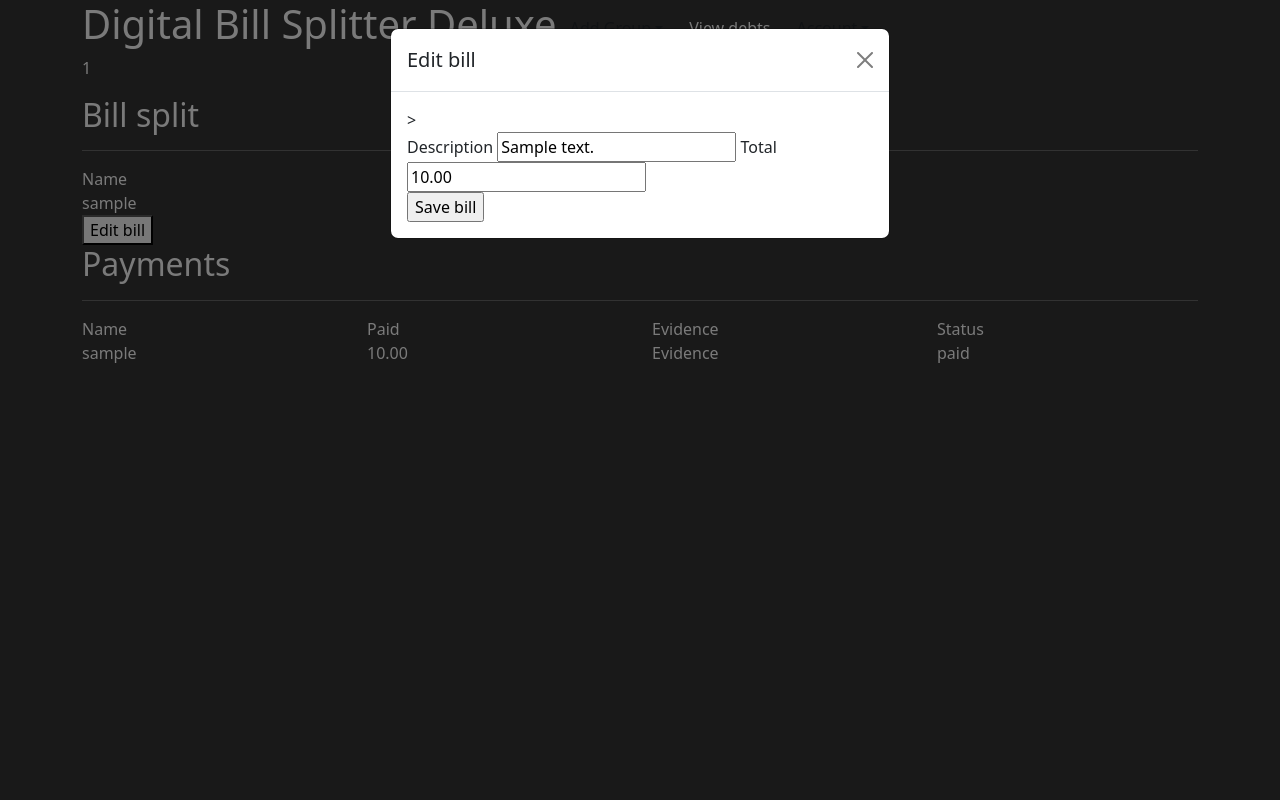
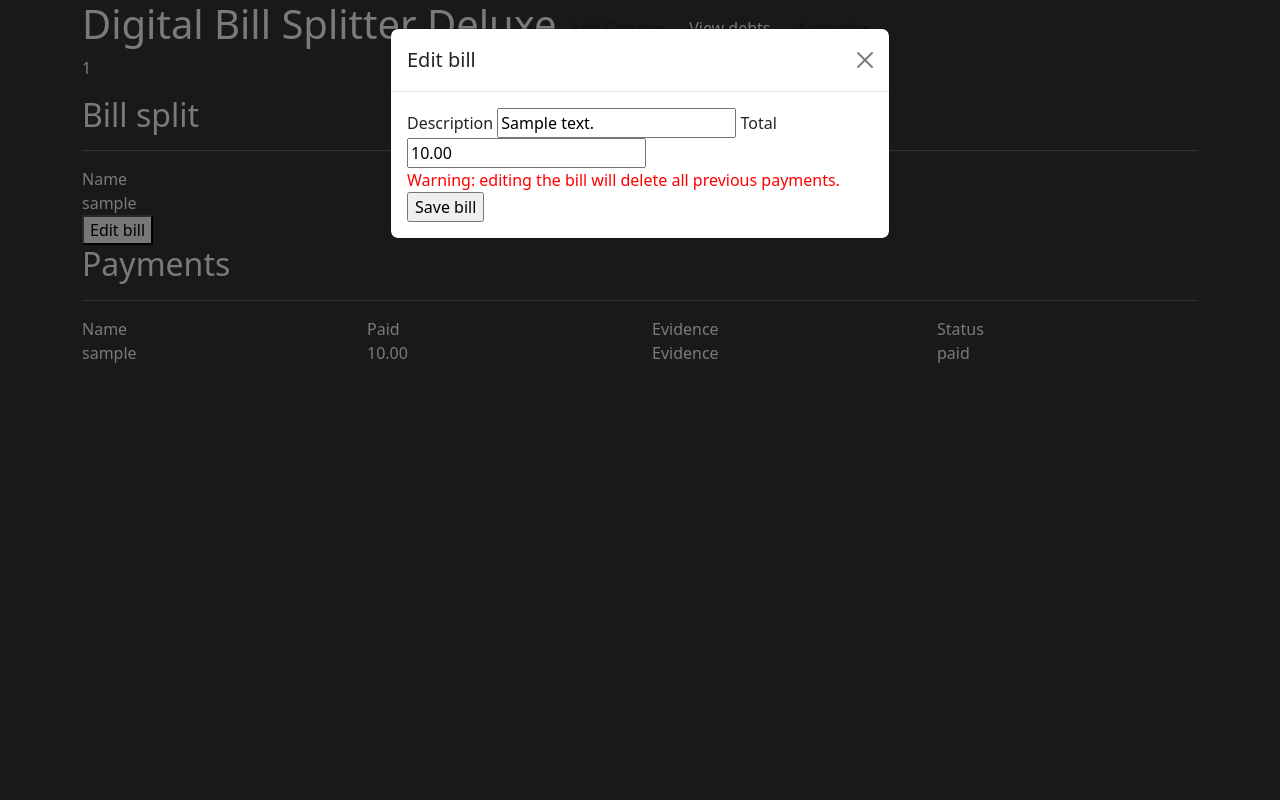
Before and after one commit to jamieabw/cs139-cw, a Flask app: page /group/1/bill/1 in a window 1280 px wide, after a click on "Edit bill". Run offline with Flask 3, Linux system fonts and the light colour scheme; a user stored in the database is signed in; tables that the repository leaves empty hold one stand-in row (values such as "Sample post"); some libraries are stand-ins or nearby versions.

Commit message:
editing bills somewhat implemented

```diff
--- a/routes/group.py
+++ b/routes/group.py
@@ -32,18 +32,18 @@
     group = Groups.query.get_or_404(id)
     settledBillsMap = createSettledBillsMap(id)
     if form.validate_on_submit():
-        amount = form.amount.data
+        total = form.total.data
         desc = form.description.data
         try:
             """NOTE:
             THIS IS TEMPORARY PLACEHOLDER!!!! THIS WILL HAVE DIFFERENT SPLITTING EVENTUALLY
             """
-            newBill = Bills(current_user.id, id, desc, amount)
+            newBill = Bills(current_user.id, id, desc, total)
             db.session.add(newBill)
             numMembers = len(GroupMembers.query.filter_by(groupId=id).all())
             for userMember in GroupMembers.query.filter_by(groupId=id):
                 userId = userMember.userId
-                db.session.add(Debtors(newBill.id, userId, 100 / numMembers, amount / numMembers))
+                db.session.add(Debtors(newBill.id, userId, 100 / numMembers, total / numMembers))
             db.session.commit()
             print("success")
         except Exception as e:
@@ -70,41 +70,46 @@
     return render_template("groupBill.html", bill=bill, payments=payments, debtors=debtors, form=form)
 
 
-    """if bill.groupId != groupId:
-         return "404"#redirect(url_for("root.joinGroup"))
-    for groupMember in GroupMembers.query.filter_by(groupId=groupId):
-            if groupMember.userId == current_user.id:
-                debtors = Debtors.query.filter_by(billId=billId).all()
-                payments = Payments.query.filter_by(billId = billId).all()
-                return render_template("groupBill.html", bill=bill, debtors=debtors, payments=payments)
-    return redirect(url_for("root.joinGroup"))"""
-
-@groupBp.route("/edit", methods=["POST"])
-def editBill():
+@groupBp.route("/edit/<billId>", methods=["POST"])
+def editBill(billId: int):
     # need the action to point here.
     data = request.get_json()
-    billId = data["billId"]
+    #billId = data["billId"]
     description = data["description"]
-    amount = data["amount"]
+    total = float(data["total"])
     billToEdit = Bills.query.filter_by(id=billId).first_or_404()
+    print(data, billId, description, total)
+    numMembers = len(GroupMembers.query.filter_by(groupId=billToEdit.groupId).all())
     try:
         billToEdit.description = description
-        billToEdit.total = amount
+        billToEdit.total = total
+        for payment in Payments.query.filter_by(billId=billId).all():
+            db.session.delete(payment)
+            ...
+            """
+            THERE IS AN ISSUE WITH THIS, WHEN A USER JOINS AFTER A BILL IS CREATED
+            AND THEN THE BILL IS EDITED, THE SPLIT INCLUDES THEM BUT THEY ARENT INCLUDED IN THE
+            BILL STILL AS THIS ONLY UPDATES ACCORDING TO THOSE WHO WERE APART OF IT ORIGINALLY,
+            THIS IS A MAJOR BUG AND NEEDS TO BE FIXED!!!!
+            """
+        for debtor in Debtors.query.filter_by(billId=billId).all():
+            debtor.status = "unpaid"
+            debtor.proportion = 100 / numMembers # can change this eventually when proportional
+            debtor.owed = total / numMembers
         db.session.commit()
     except Exception as e:
         print(e)
         db.session.rollback()
+    return jsonify({"ok": True, "billId": billId})
 
-    try:
-        for payment in Payments.query.filter_by(billId=billId).all():
-            db.session.delete(payment)
-            ...
-        for debtor in Debtors.query.filter_by(billId=billId).all():
-            debtor.status = "unpaid"
-        db.session.commit()
-    except Exception as e:
-        print(e)
-        db.session.rollback()
+
+@groupBp.route("/bill/<int:billId>/debtorsData")
+def debtorsData(billId: int):
+    print("hello world")
+    debtors = Debtors.query.filter_by(billId=billId).all()
+    data = [{"username": d.user.username,"proportion": float(d.proportion), "owed": float(d.owed)} for d in debtors]
+    print(data)
+    return jsonify({"debtors": data}) # sp this can be passed back into the HTML to update the grid
 
 
 """
--- a/static/js/editBill.js
+++ b/static/js/editBill.js
@@ -1,8 +1,62 @@
 const modal = document.querySelector("#editBillForm")
 
-modal.addEventListener("submit", async (e) =>
+
+
+/**this is by far the worst thing i have ever programmed, it is
+ * COMPLETE spaghetti code and MUST be ammended before submission, this
+ * is genuinely atrocious
+ */
+modal.addEventListener("submit",  async (e) =>
 {
+    console.log("submit");
+    e.preventDefault(); // inorder to prevent the form from submitting again
     const form = e.target;
-    console.log("submit")
-    const response = await fetch(form.action, {method : "POST", body : new FormData(form)}) // havent got a fuckin clue tbh
+    const fd = new FormData(form); // stores the form data
+    for (data in Object.fromEntries(fd.entries())) {
+        console.log(data);
+    }
+    //console.log("next");
+    const payload = Object.fromEntries(fd.entries());
+    console.log(payload);
+    const description = payload.description;
+    const total = payload.total;
+    console.log(description);
+    console.log(total);
+
+    //const response = await fetch(form.action, {method : "POST", body : new FormData(form)}) // havent got a fuckin clue tbh
+    const response = await fetch(form.action, {method: "POST",
+        headers: { "Content-Type": "application/json" },
+        body: JSON.stringify({description : description, total: total})});
+    if (!response.ok) {
+        console.log("error revolving getting form data")
+        return
+    }
+    const responseData = await response.json();
+    const billId = responseData.billId;
+    console.log(billId);
+    document.querySelectorAll(".paymentRow").forEach((row) => row.remove());
+    const response2 = await fetch(`/group/bill/${billId}/debtorsData`);
+    const responseData2 = await response2.json();
+    const debtorsGrid = document.querySelector("#debtorsGrid");
+    // resets the original debtorsGrid
+    debtorsGrid.innerHTML = `<div class="row">
+      <div class="col">Name</div>
+      <div class="col">Proportion</div>
+      <div class="col">Owed</div>
+    </div>
+  `;
+  console.log("the debtors grid template has loaded")
+    // generates the rows of the debtors to replace previosu ones
+    for (d of responseData2.debtors) {
+        console.log("row starting")
+
+        let row = document.createElement("div");
+        row.className = "row"; // for bootstrap
+        row.innerHTML = `
+      <div class="col">${d.username}</div>
+      <div class="col">${d.proportion}%</div>
+      <div class="col">£${d.owed}</div>
+    `;
+    debtorsGrid.appendChild(row);
+    }
 })
--- a/templates/groupBill.html
+++ b/templates/groupBill.html
@@ -7,7 +7,7 @@
 
 <h2>Bill split</h2>
 <hr>
-<div class="grid">
+<div class="grid" id="debtorsGrid">
     <div class="row">
         <div class="col">Name</div>
         <div class="col">Proportion</div>
@@ -21,6 +21,8 @@
             <div class="col">£{{debtor.owed}}</div>
         </div>
     {% endfor %}
+
+</div>
     {% if current_user == bill.creator %}
         <button type="button" data-bs-toggle="modal" data-bs-target="#editBill">Edit bill</button> <!--ajax will be used to do this,
         - opens modal
@@ -28,8 +30,6 @@
         - if you do change, all existing payments are removed and all debtors remarked as unpad
          -->
     {% endif %}
-
-</div>
 
 <h2>Payments</h2>
 <hr>
@@ -65,7 +65,7 @@
                 </div>
 
                 <div class="modal-body">
-                    <form id="editBillForm" method="POST" action="{{ url_for('group.editBill', groupId=bill.groupId, billId=bill.id) }}"></form>>
+                    <form id="editBillForm" method="POST" action="{{ url_for('group.editBill', billId=bill.id) }}">
                         {{form.hidden_tag()}}
                         <div>
                             {{form.description.label}}
@@ -79,6 +79,7 @@
                                 <p style="color:red">{{ error }}</p>
                             {% endfor %}
                         </div>
+                        <label style="color: red">Warning: editing the bill will delete all previous payments.</label>
                         {{form.submit()}}
 
                     </form>
```
